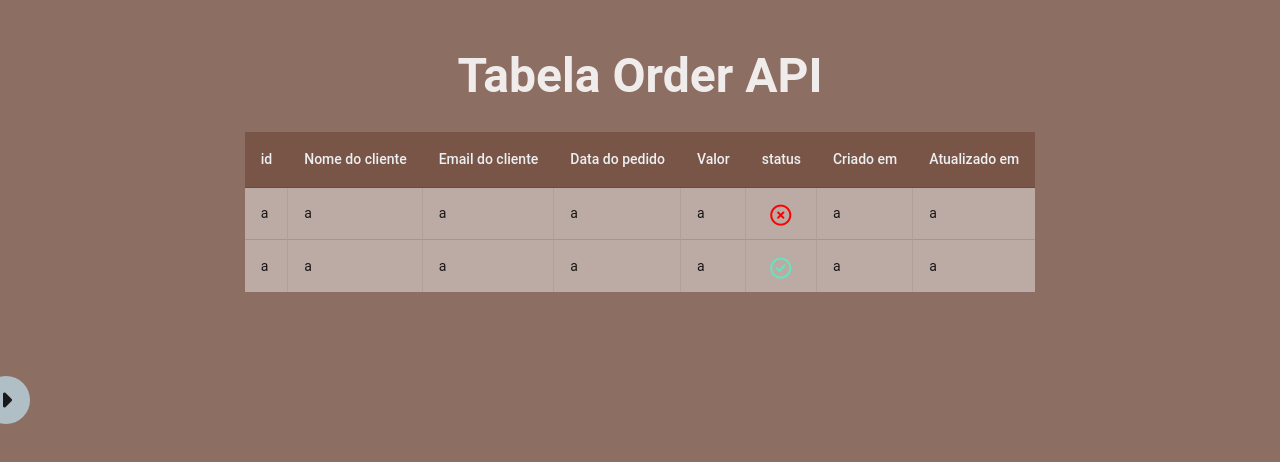
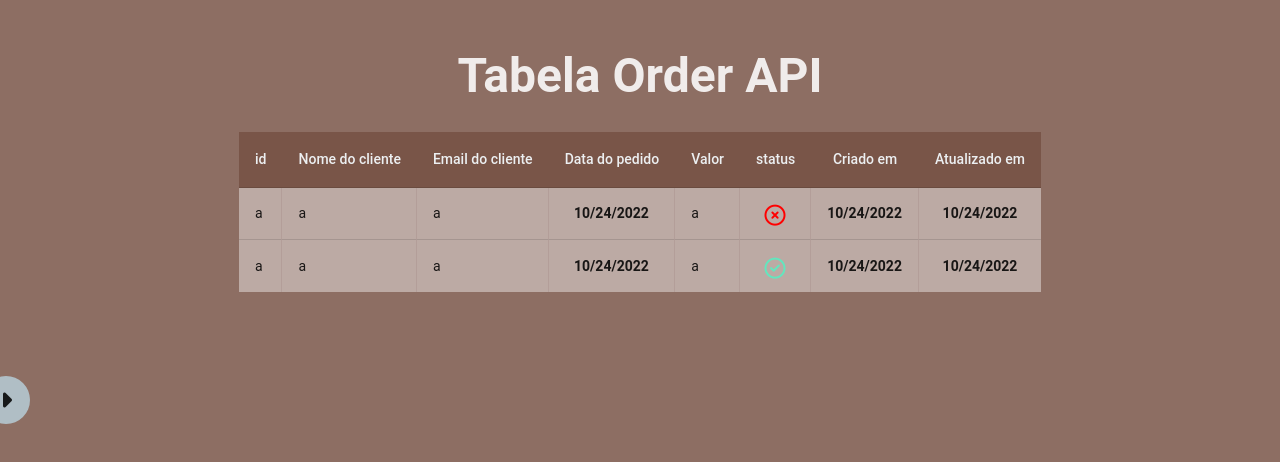
Before and after one commit to PedroBaumhardt/Desafio2-1, a Vue app: page / in a window 1280 px wide. Shown: the top 462 px of the page. Built offline with nearby package versions, Linux system fonts and the light colour scheme; a small style sheet from the web is missing.

Commit message:
table rows

```diff
--- a/components.d.ts
+++ b/components.d.ts
@@ -9,6 +9,7 @@ export {}
 declare module 'vue' {
   export interface GlobalComponents {
     AppFooter: typeof import('./src/components/AppFooter.vue')['default']
+    DateRow: typeof import('./src/components/Table/DateRow.vue')['default']
     Drawer: typeof import('@/components/MyDrawer/MyDrawer.vue')['default']
     DrawerButton: typeof import('./src/components/Drawer/DrawerButton.vue')['default']
     DrawerContent: typeof import('./src/components/Drawer/DrawerContent.vue')['default']
--- /dev/null
+++ b/src/components/Table/DateRow.vue
@@ -0,0 +1,19 @@
+<script setup>
+
+  const props = defineProps(['date'])
+
+  const formatDate = (date) => {
+    return new Date(parseInt(date, 10)).toLocaleDateString()
+  }
+
+</script>
+
+<template>
+
+  <p>{{formatDate(props.date)}}</p>
+
+</template>
+
+<style scoped>
+
+</style>
--- a/src/components/Table/DynamicRows.vue
+++ b/src/components/Table/DynamicRows.vue
@@ -6,21 +6,21 @@
     id: 'a',
     name: 'a',
     email: 'a',
-    date: 'a',
+    date: '1666632563517',
     value: 'a',
     status: 'pending',
-    created_at: 'a',
-    updated_at: 'a',
+    created_at: '1666632563517',
+    updated_at: '1666632563517',
   },
     {
       id: 'a',
       name: 'a',
       email: 'a',
-      date: 'a',
+      date: '1666632563517',
       value: 'a',
       status: 'completed',
-      created_at: 'a',
-      updated_at: 'a',
+      created_at: '1666632563517',
+      updated_at: '1666632563517',
     },
   ]
 
@@ -35,11 +35,11 @@
     <td class="first-row">{{ row.id }}</td>
     <td class="row">{{ row.name }}</td>
     <td class="row">{{ row.email }}</td>
-    <td class="row">{{ row.date }}</td>
+    <td class="row text-center bold"><DateRow :date="row.date" /></td>
     <td class="row">{{ row.value }}</td>
     <td class="row text-center"><StatusRow :status="row.status" /></td>
-    <td class="row">{{ row.created_at }}</td>
-    <td class="last-row">{{ row.updated_at }}</td>
+    <td class="row text-center bold"><DateRow :date="row.created_at" /></td>
+    <td class="last-row text-center bold"><DateRow :date="row.updated_at" /></td>
   </tr>
 
 </template>
@@ -55,4 +55,8 @@
     border-right: 1px solid var(--primary-light-2);
   }
 
+  .bold {
+    font-weight: bold;
+  }
+
 </style>
```
